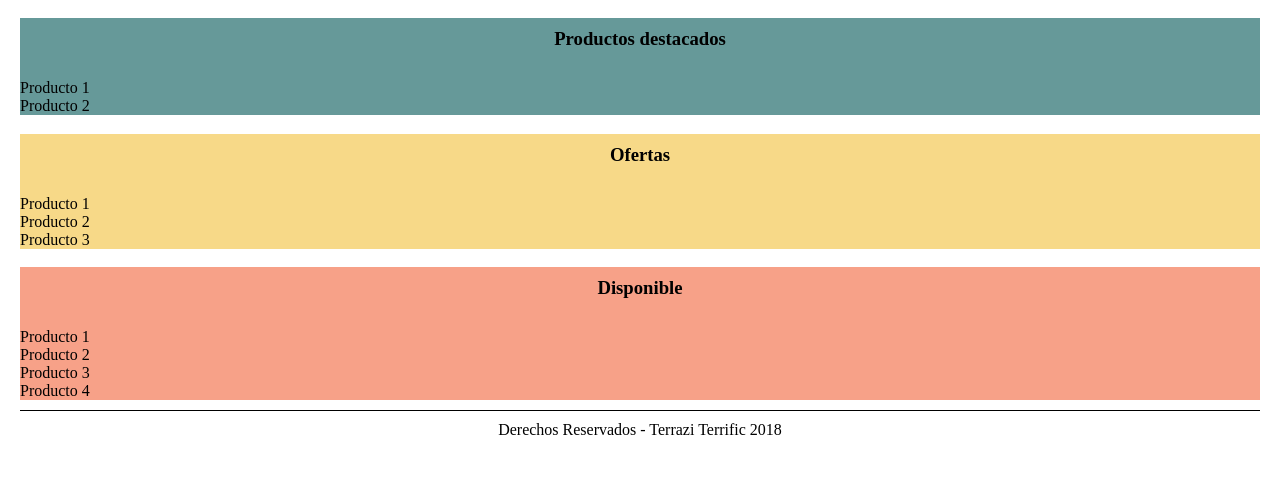
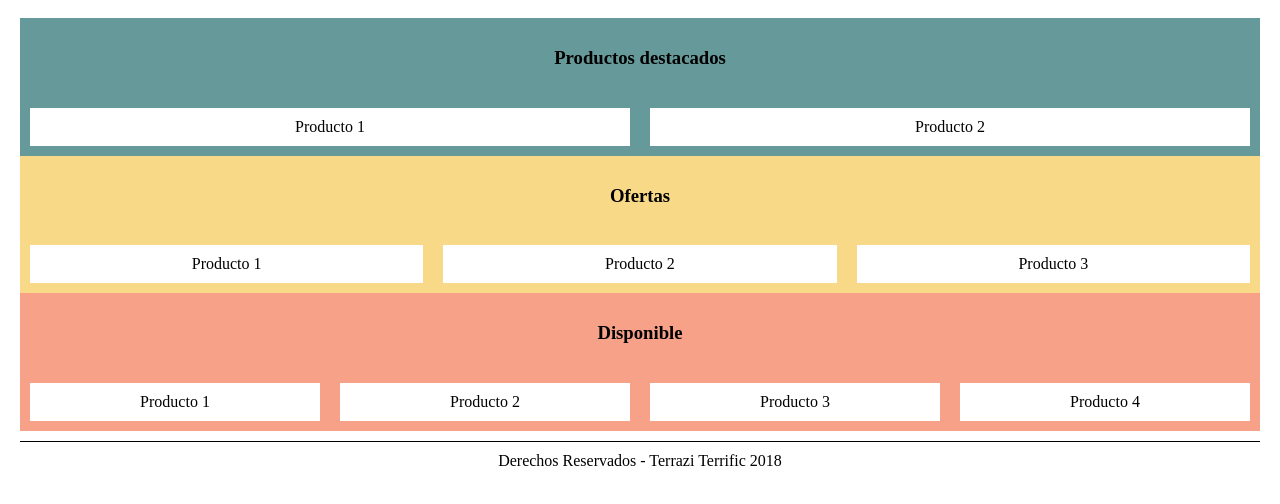
Before and after one commit to TerraziTerrific/RegistroTienda, a plain HTML site: page index.html in a window 1280 px wide. Shown: the part 60-564 px from the top of the page. Drawn offline with Linux system fonts and the light colour scheme.

Commit message:
CSS
Agregados estilos a los contenedores

```diff
--- a/css/master.css
+++ b/css/master.css
@@ -25,3 +25,42 @@ footer {
 	padding-top: 10px;
 	text-align: center;
 }
+
+.contenedor
+{
+	display: flex;
+	flex-direction: row;
+}
+
+#contenido
+{
+	display: flex;
+	flex-direction: column;
+}
+
+#destacados .contenedor div
+{
+	text-align: center;
+	padding: 10px;
+	margin: 10px;
+	background-color: white;
+	width: 50%;
+}
+
+#ofertas .contenedor div
+{
+	text-align: center;
+	padding: 10px;
+	margin: 10px;
+	background-color: white;
+	width: 33.33%;
+}
+
+#disponible .contenedor div
+{
+	text-align: center;
+	padding: 10px;
+	margin: 10px;
+	background-color: white;
+	width: 25%;
+}
```
